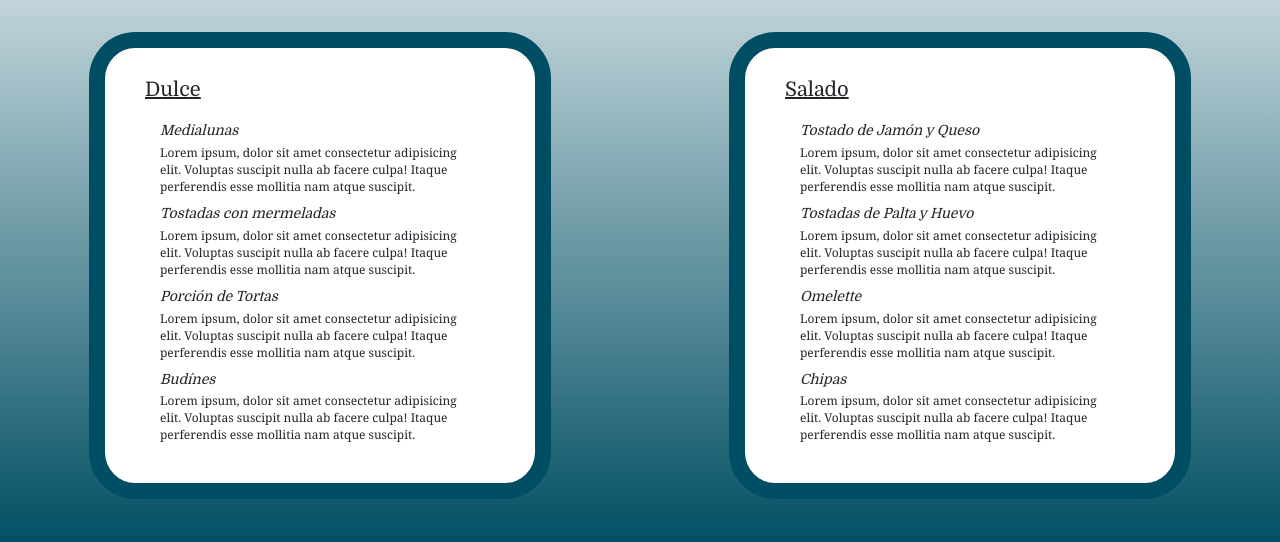
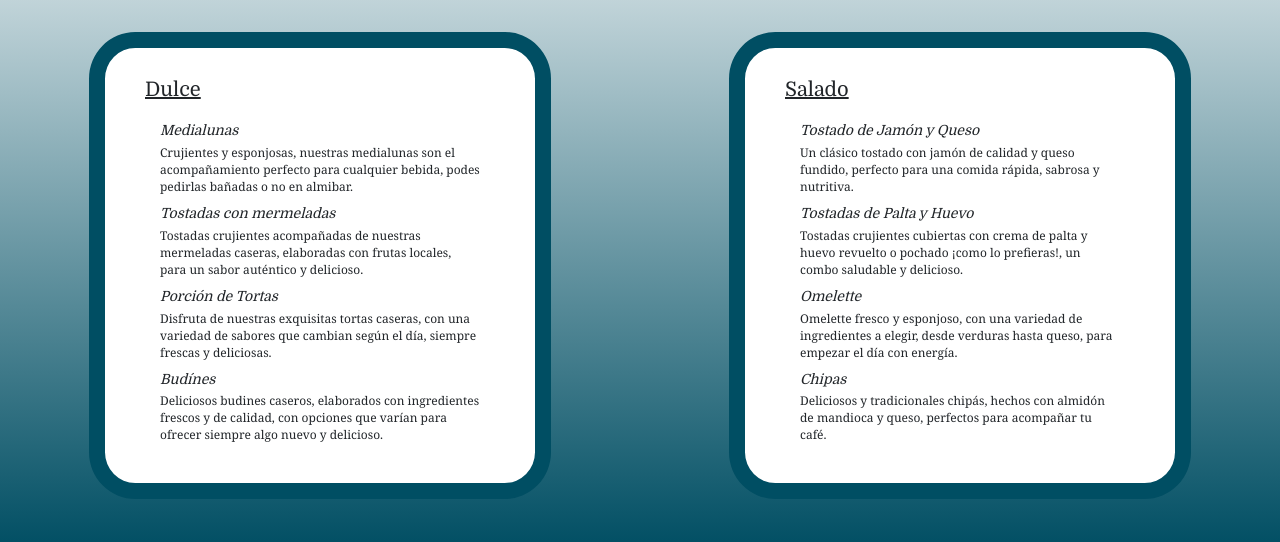
Before and after one commit to camilaacostadev/proyectocoder, a website: page pages/menu_comida.html in a window 1280 px wide. Shown: the part 264-806 px from the top of the page. Drawn offline with nearby package versions, Linux system fonts and the light colour scheme.

Commit message:
de lorem ipsum a texto real

```diff
--- a/pages/menu_comida.html
+++ b/pages/menu_comida.html
@@ -56,19 +56,19 @@
                 <div>
                     <div class="opciones">
                         <h4>Medialunas</h4>
-                        <p>Lorem ipsum, dolor sit amet consectetur adipisicing elit. Voluptas suscipit nulla ab facere culpa! Itaque perferendis esse mollitia nam atque suscipit.</p>
+                        <p>Crujientes y esponjosas, nuestras medialunas son el acompañamiento perfecto para cualquier bebida, podes pedirlas bañadas o no en almibar.</p>
                     </div>
                     <div class="opciones">
                         <h4>Tostadas con mermeladas</h4>
-                        <p>Lorem ipsum, dolor sit amet consectetur adipisicing elit. Voluptas suscipit nulla ab facere culpa! Itaque perferendis esse mollitia nam atque suscipit.</p>
+                        <p>Tostadas crujientes acompañadas de nuestras mermeladas caseras, elaboradas con frutas locales, para un sabor auténtico y delicioso.</p>
                     </div>
                     <div class="opciones">
                         <h4>Porción de Tortas</h4>
-                        <p>Lorem ipsum, dolor sit amet consectetur adipisicing elit. Voluptas suscipit nulla ab facere culpa! Itaque perferendis esse mollitia nam atque suscipit.</p>
+                        <p>Disfruta de nuestras exquisitas tortas caseras, con una variedad de sabores que cambian según el día, siempre frescas y deliciosas.</p>
                     </div>
                     <div class="opciones">
                         <h4>Budínes</h4>
-                        <p>Lorem ipsum, dolor sit amet consectetur adipisicing elit. Voluptas suscipit nulla ab facere culpa! Itaque perferendis esse mollitia nam atque suscipit.</p>
+                        <p>Deliciosos budines caseros, elaborados con ingredientes frescos y de calidad, con opciones que varían para ofrecer siempre algo nuevo y delicioso.</p>
                     </div>
                 </div>
             </div>
@@ -77,19 +77,19 @@
                 <div>
                     <div class="opciones">
                         <h4>Tostado de Jamón y Queso</h4>
-                        <p>Lorem ipsum, dolor sit amet consectetur adipisicing elit. Voluptas suscipit nulla ab facere culpa! Itaque perferendis esse mollitia nam atque suscipit.</p>
+                        <p>Un clásico tostado con jamón de calidad y queso fundido, perfecto para una comida rápida, sabrosa y nutritiva.</p>
                     </div>
                     <div class="opciones">
                         <h4>Tostadas de Palta y Huevo</h4>
-                        <p>Lorem ipsum, dolor sit amet consectetur adipisicing elit. Voluptas suscipit nulla ab facere culpa! Itaque perferendis esse mollitia nam atque suscipit.</p>
+                        <p>Tostadas crujientes cubiertas con crema de palta y huevo revuelto o pochado ¡como lo prefieras!, un combo saludable y delicioso.</p>
                     </div>
                     <div class="opciones">
                         <h4>Omelette</h4>
-                        <p>Lorem ipsum, dolor sit amet consectetur adipisicing elit. Voluptas suscipit nulla ab facere culpa! Itaque perferendis esse mollitia nam atque suscipit.</p>
+                        <p>Omelette fresco y esponjoso, con una variedad de ingredientes a elegir, desde verduras hasta queso, para empezar el día con energía.</p>
                     </div>
                     <div class="opciones">
                         <h4>Chipas</h4>
-                        <p>Lorem ipsum, dolor sit amet consectetur adipisicing elit. Voluptas suscipit nulla ab facere culpa! Itaque perferendis esse mollitia nam atque suscipit.</p>
+                        <p>Deliciosos y tradicionales chipás, hechos con almidón de mandioca y queso, perfectos para acompañar tu café.</p>
                     </div>
                 </div>
             </div>
```
Also changed, not shown: pages/carta.html (+8 -8 lines), pages/contacto.html (+1 -1 lines), pages/sobrenosotros.html (+7 -7 lines).
